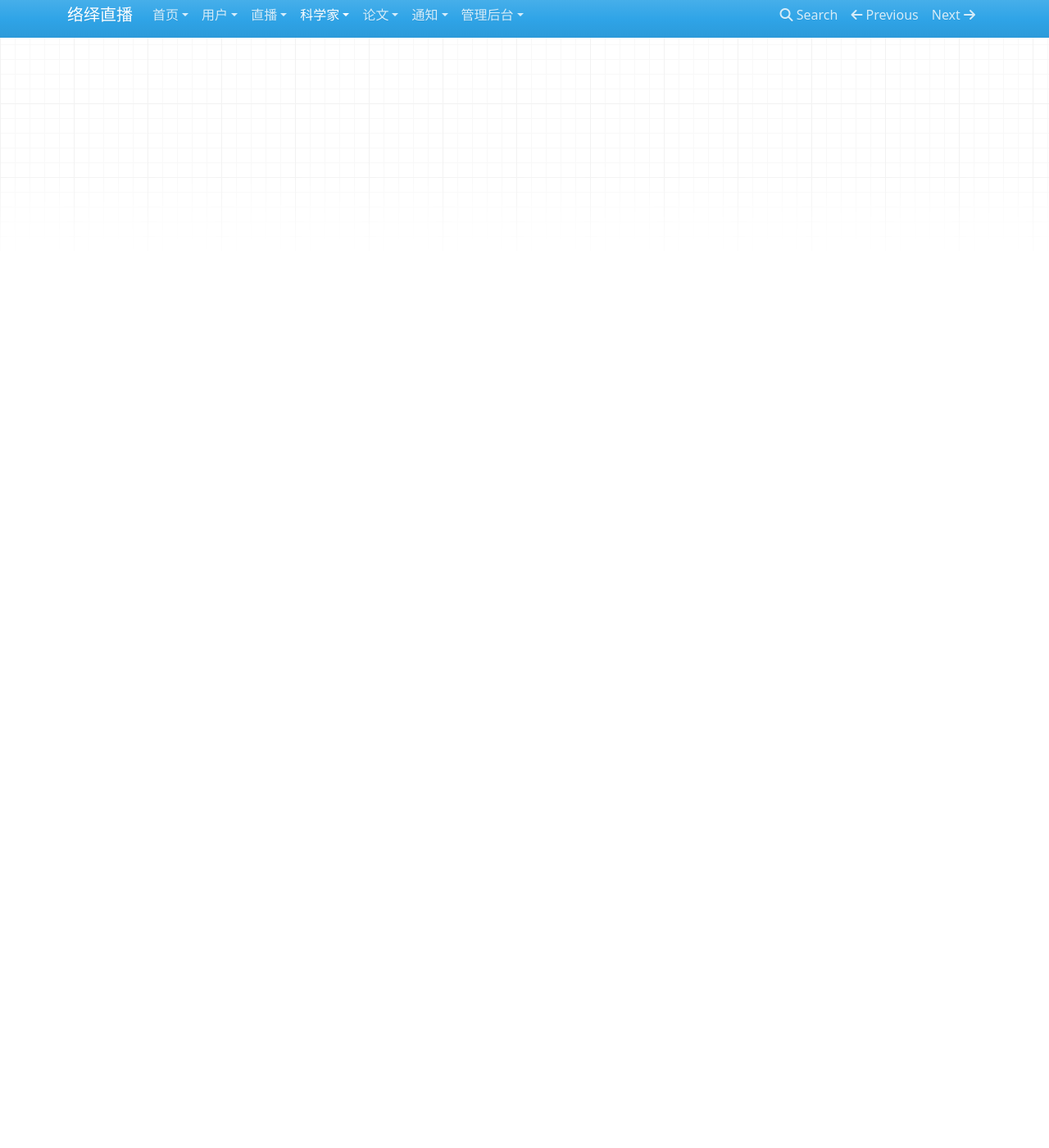
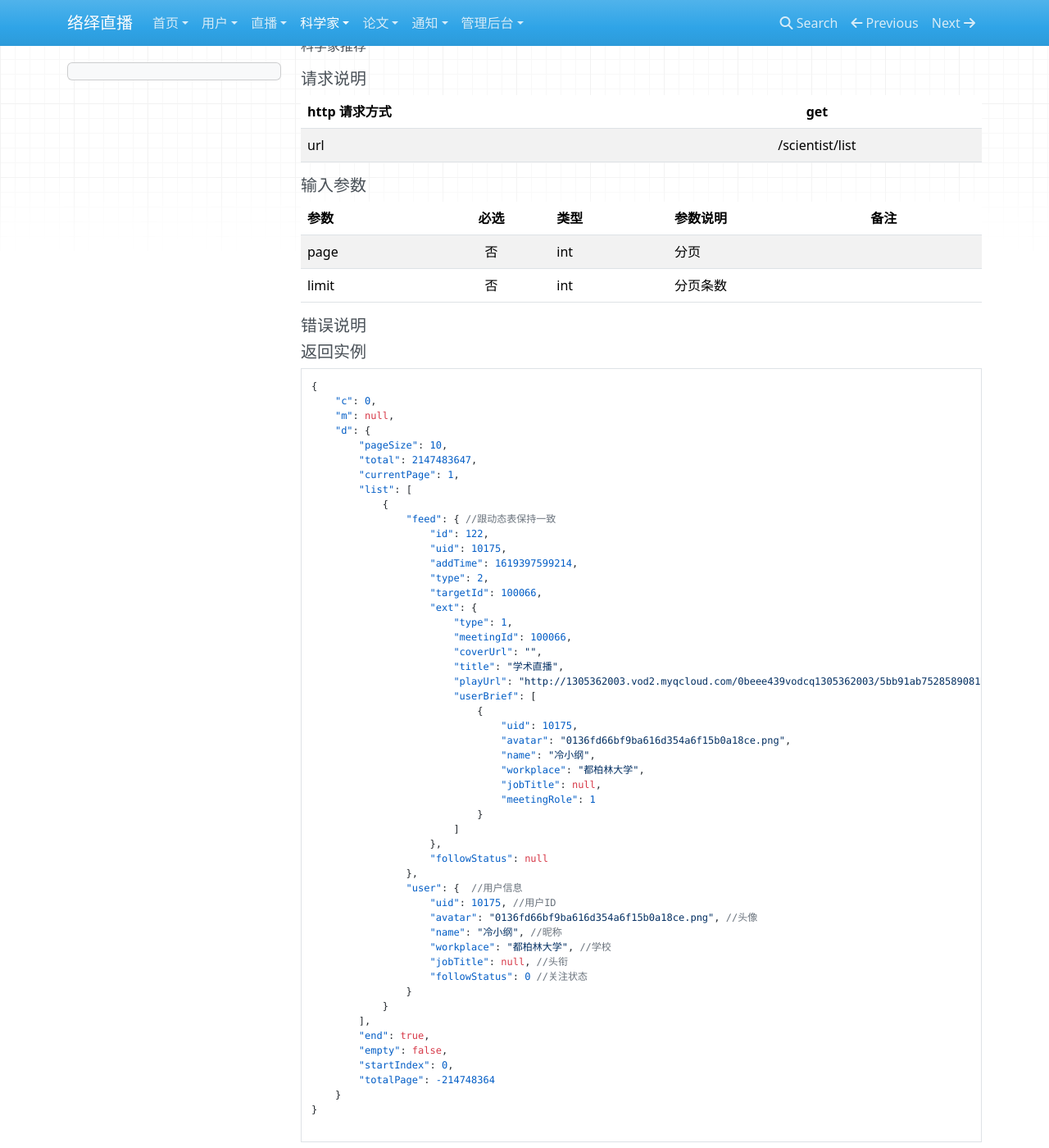
Before and after one commit to G-little/luoyi-wiki, an MkDocs documentation site: the page built from docs/luoyi/scientist.md, in a window 1280 px wide and 1400 px high, scrolled down 3944 px. Shown: the whole window at 82% size. Built offline with MkDocs 1.6.1, drawn with Linux system fonts in a browser that asks for light colours; nearby versions of some CDN libraries.

Commit message:
add file

````diff
--- a/docs/luoyi/scientist.md
+++ b/docs/luoyi/scientist.md
@@ -235,3 +235,85 @@
 }
 
 ```
+
+
+#### 1.5 科学家推荐
+
+##### 接口说明
+
+科学家推荐
+
+##### 请求说明
+
+| http 请求方式          |get             |
+|:------------- |:---------------:|
+| url      |/scientist/list |
+
+#####  输入参数
+
+| 参数          |必选             | 类型       | 参数说明        | 备注          |
+|:-------------|:---------------:|:-------------|:-------------|:-------------|
+| page      | 否 |  int  |   分页 |    |
+| limit      | 否 |  int  |   分页条数 |    |
+
+
+#####  错误说明
+
+
+
+
+
+#####  返回实例
+```json
+{
+    "c": 0,
+    "m": null,
+    "d": {
+        "pageSize": 10,
+        "total": 2147483647,
+        "currentPage": 1,
+        "list": [
+            {
+                "feed": { //跟动态表保持一致
+                    "id": 122,
+                    "uid": 10175,
+                    "addTime": 1619397599214,
+                    "type": 2,
+                    "targetId": 100066,
+                    "ext": {
+                        "type": 1,
+                        "meetingId": 100066,
+                        "coverUrl": "",
+                        "title": "学术直播",
+                        "playUrl": "http://1305362003.vod2.myqcloud.com/0beee439vodcq1305362003/5bb91ab75285890817467138691/playlist.m3u8",
+                        "userBrief": [
+                            {
+                                "uid": 10175,
+                                "avatar": "0136fd66bf9ba616d354a6f15b0a18ce.png",
+                                "name": "冷小纲",
+                                "workplace": "都柏林大学",
+                                "jobTitle": null,
+                                "meetingRole": 1
+                            }
+                        ]
+                    },
+                    "followStatus": null
+                },
+                "user": {  //用户信息
+                    "uid": 10175, //用户ID
+                    "avatar": "0136fd66bf9ba616d354a6f15b0a18ce.png", //头像
+                    "name": "冷小纲", //昵称
+                    "workplace": "都柏林大学", //学校
+                    "jobTitle": null, //头衔
+                    "followStatus": 0 //关注状态
+                }
+            }
+        ],
+        "end": true,
+        "empty": false,
+        "startIndex": 0,
+        "totalPage": -214748364
+    }
+}
+
+```
````
Also changed, not shown: docs/luoyi/meeting.md (+2 -1 lines), site/search/search_index.json, site/sitemap.xml, 1 other file.
